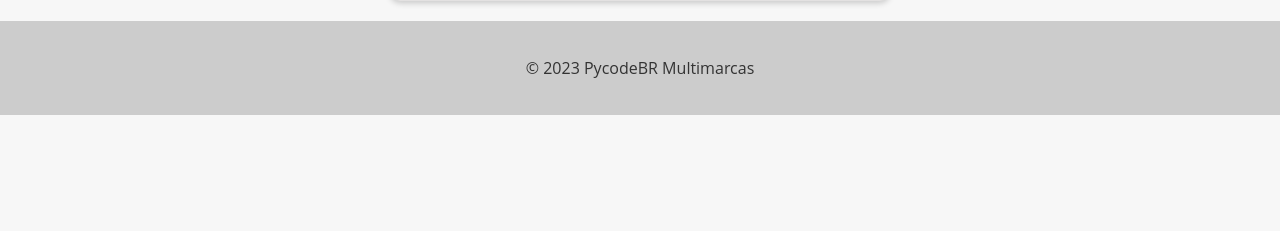
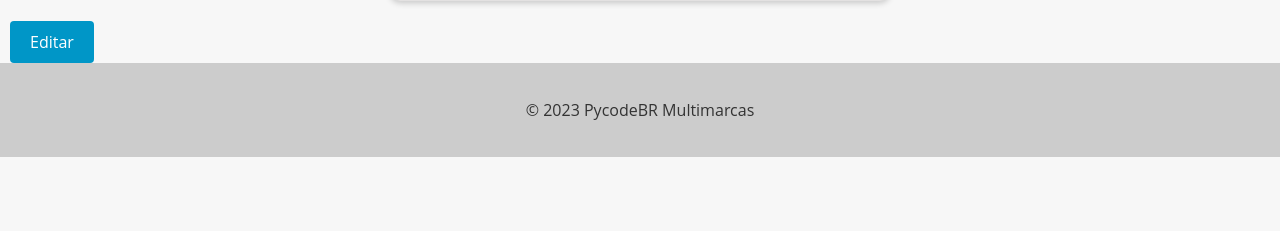
Before and after one commit to M2004GV/django, a Django app: template Carros/cars/templates/car_detail.html in a window 1280 px wide. Shown: the part 431-662 px from the top of the page. Run offline with Django 5.2, Linux system fonts and the light colour scheme; the template is opened without the code that fills it, so the values that code supplies are empty.

Commit message:
adicionando o link de carro

```diff
--- a/Carros/cars/templates/car_detail.html
+++ b/Carros/cars/templates/car_detail.html
@@ -91,6 +91,9 @@
             <p><strong>Placa:</strong> {{ object.plate }}</p>
             <p><strong>Preço:</strong> R$ {{ object.value }}</p>
         </div>
+        <div class="button-container">
+            <a href="{% url 'car_update' pk=object.pk %}" class="btn btn-primary">Editar</a>
+        </div>
     {% endblock %}
     </body>
 </html>
```
